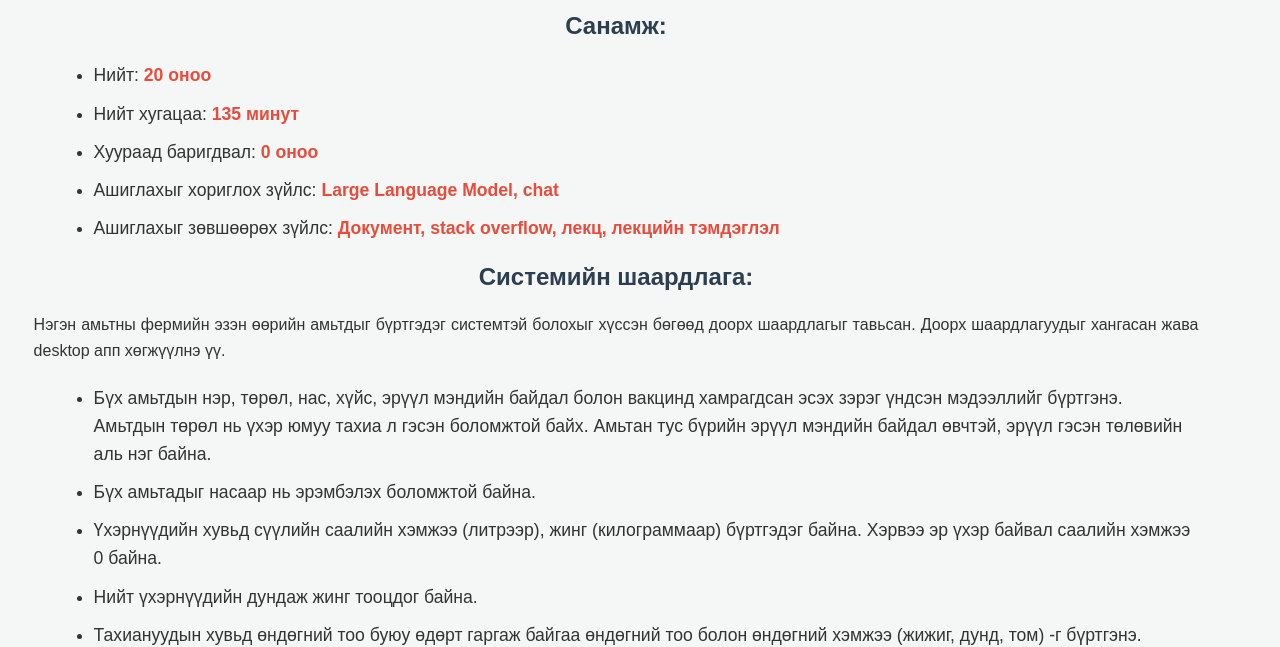
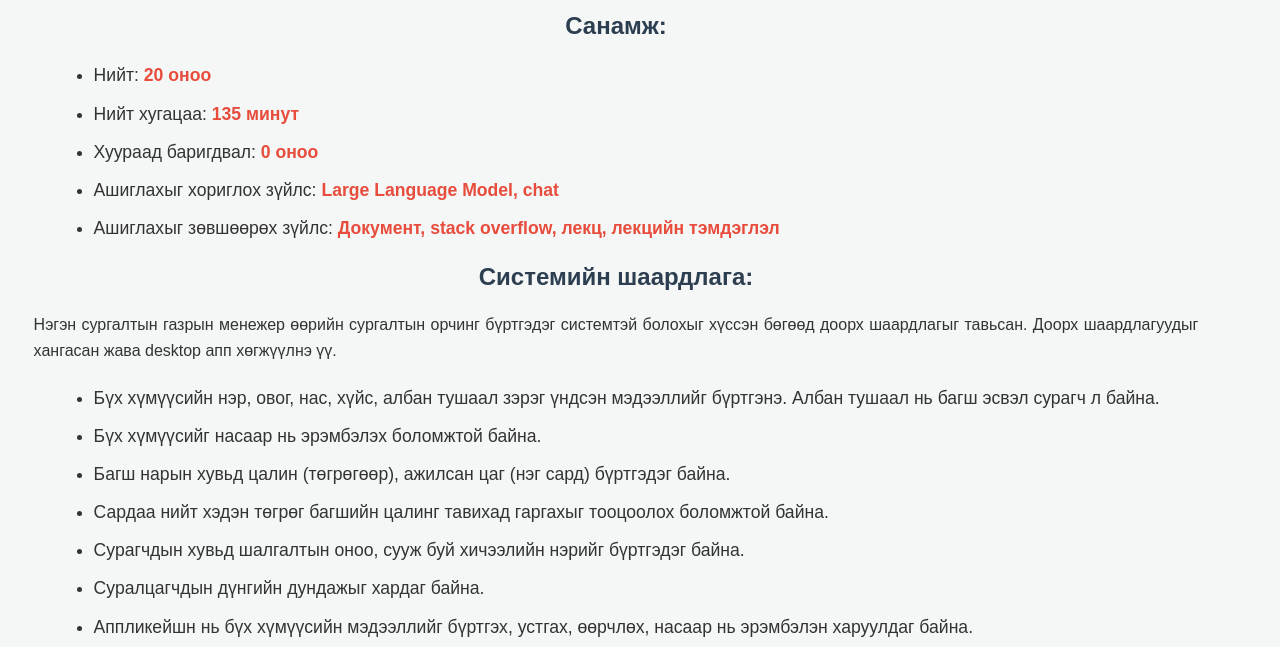
Before and after one commit to Sarnai1008/midtermSWD, a plain HTML site: page index.html in a window 1280 px wide. Shown: the part 159-806 px from the top of the page. Drawn offline with Linux system fonts and the light colour scheme.

Commit message:
b variant

```diff
--- a/index.html
+++ b/index.html
@@ -80,15 +80,15 @@
         <li>Ашиглахыг зөвшөөрөх зүйлс: <strong>Документ, stack overflow, лекц, лекцийн тэмдэглэл</strong></li>
     </ul>
 	 <h3>Системийн шаардлага:</h3>
-    <p>Нэгэн амьтны фермийн эзэн өөрийн амьтдыг бүртгэдэг системтэй болохыг хүссэн бөгөөд доорх шаардлагыг тавьсан. Доорх шаардлагуудыг хангасан жава desktop апп хөгжүүлнэ үү.</p>
+    <p>Нэгэн сургалтын газрын менежер өөрийн сургалтын орчинг бүртгэдэг системтэй болохыг хүссэн бөгөөд доорх шаардлагыг тавьсан. Доорх шаардлагуудыг хангасан жава desktop апп хөгжүүлнэ үү.</p>
     <ul>
-        <li>Бүх амьтдын нэр, төрөл, нас, хүйс, эрүүл мэндийн байдал болон вакцинд хамрагдсан эсэх зэрэг үндсэн мэдээллийг бүртгэнэ. Амьтдын төрөл нь үхэр юмуу тахиа л гэсэн боломжтой байх. Амьтан тус бүрийн эрүүл мэндийн байдал өвчтэй, эрүүл гэсэн төлөвийн аль нэг байна.</li>
-        <li>Бүх амьтадыг насаар нь эрэмбэлэх боломжтой байна.</li>
-        <li>Үхэрнүүдийн хувьд сүүлийн саалийн хэмжээ (литрээр), жинг (килограммаар) бүртгэдэг байна. Хэрвээ эр үхэр байвал саалийн хэмжээ 0 байна.</li>
-        <li>Нийт үхэрнүүдийн дундаж жинг тооцдог байна.</li>
-        <li>Тахиануудын хувьд өндөгний тоо буюу өдөрт гаргаж байгаа өндөгний тоо болон өндөгний хэмжээ (жижиг, дунд, том) -г бүртгэнэ. Хэрвээ эр тахиа байвал өндөгний тоо 0 байна.</li>
-        <li>Өдөрт бүх тахианаас нийт хэдэн өндөг гардгийг тооцдог байх.</li>
-        <li>Аппликейшн нь амьтадын мэдээллийг бүртгэх, устгах, өөрчлөх, жингээр нь эрэмбэлэн харуулдаг байна.</li>
+        <li>Бүх хүмүүсийн нэр, овог, нас, хүйс, албан тушаал зэрэг үндсэн мэдээллийг бүртгэнэ. Албан тушаал нь багш эсвэл сурагч л  байна.</li>
+        <li>Бүх хүмүүсийг насаар нь эрэмбэлэх боломжтой байна.</li>
+        <li>Багш нарын хувьд цалин (төгрөгөөр), ажилсан цаг (нэг сард) бүртгэдэг байна.</li>
+        <li>Сардаа нийт хэдэн төгрөг багшийн цалинг тавихад гаргахыг тооцоолох боломжтой байна.</li>
+        <li>Сурагчдын хувьд шалгалтын оноо, сууж буй хичээлийн нэрийг бүртгэдэг байна.</li>
+        <li>Суралцагчдын дүнгийн дундажыг хардаг байна.</li>
+        <li>Аппликейшн нь бүх хүмүүсийн мэдээллийг бүртгэх, устгах, өөрчлөх, насаар нь эрэмбэлэн харуулдаг байна.</li>
     </ul>
 
     <h3>Дүгнэх зарчим:</h3>
```
Also changed, not shown: midterm.png (deleted).
